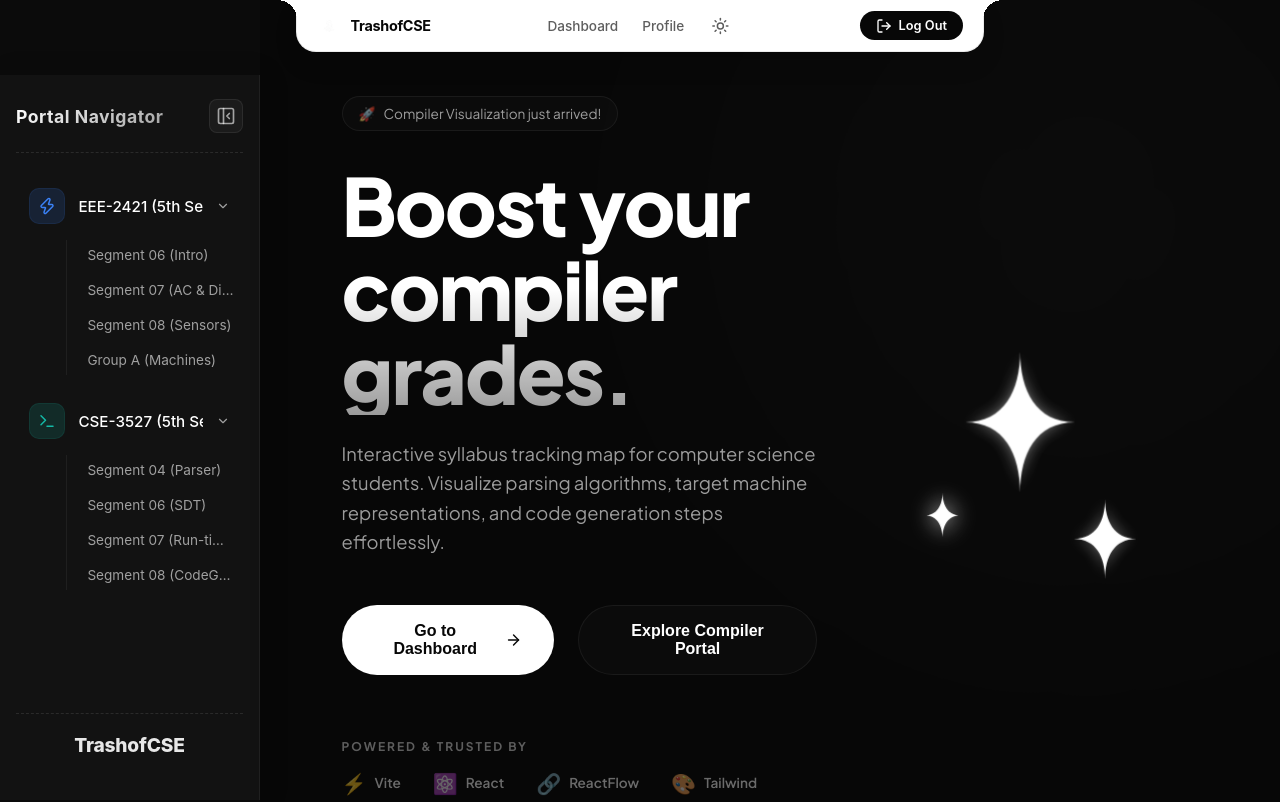
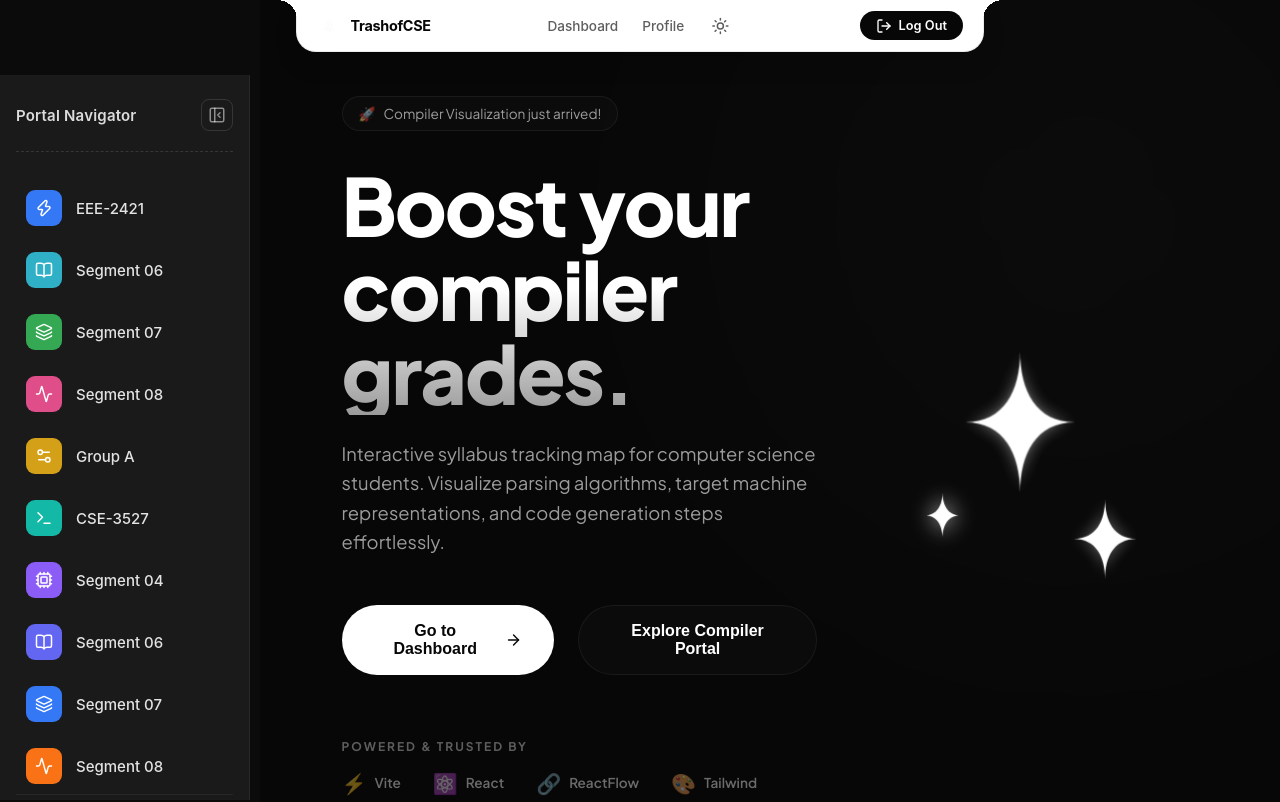
Before and after one commit to mongooseintown/TrashofCSE-Project, a React (Vite) app in the folder frontend/: page / in a window 1280 px wide. Shown: the top 802 px of the page. Built offline with nearby package versions, Linux system fonts and the light colour scheme; no server answers; sample sign-in values are in the browser's storage.

Commit message:
Rewrite Sidebar to exact Mobbin reference design with flat menu items and solid icon squares

```diff
--- a/frontend/src/components/Sidebar.css
+++ b/frontend/src/components/Sidebar.css
@@ -1,247 +1,193 @@
-/* Collapsible Glass Sidebar Navigator */
+/* ============================================
+   Sidebar — Exact replica of Mobbin reference
+   ============================================ */
+
 .glass-sidebar {
   position: fixed;
-  top: 75px; /* Aligned below Navbar */
+  top: 75px;
   left: 0;
   bottom: 0;
-  width: 260px;
-  background: rgba(20, 20, 20, 0.95);
-  backdrop-filter: blur(20px);
-  -webkit-backdrop-filter: blur(20px);
+  width: 250px;
+  background: #1a1a1a;
   border-right: 1px solid rgba(255, 255, 255, 0.06);
-  padding: 1.5rem 1rem;
+  padding: 24px 16px;
   display: flex;
   flex-direction: column;
-  transition: all 0.35s cubic-bezier(0.4, 0, 0.2, 1);
+  transition: width 0.3s cubic-bezier(0.4, 0, 0.2, 1),
+              padding 0.3s cubic-bezier(0.4, 0, 0.2, 1);
   z-index: 100;
-  color: var(--text-primary);
   overflow-y: auto;
-  box-shadow: 4px 0 24px rgba(0, 0, 0, 0.15);
+  overflow-x: hidden;
 }
 
 .glass-sidebar.collapsed {
-  width: 76px;
-  padding: 1.5rem 0.6rem;
+  width: 72px;
+  padding: 24px 10px;
   align-items: center;
 }
 
-/* Header & Toggle styling */
+/* ---- Header ---- */
 .sidebar-header {
   display: flex;
   align-items: center;
   justify-content: space-between;
   width: 100%;
-  padding-bottom: 1.2rem;
-  border-bottom: 1px dashed rgba(255, 255, 255, 0.1);
-  margin-bottom: 1.5rem;
+  padding-bottom: 20px;
+  border-bottom: 1px dashed rgba(255, 255, 255, 0.12);
+  margin-bottom: 28px;
+  flex-shrink: 0;
 }
 
 .glass-sidebar.collapsed .sidebar-header {
   justify-content: center;
-  border-bottom: 1px dashed rgba(255, 255, 255, 0.1);
-  padding-bottom: 1.2rem;
-  width: 100%;
 }
 
 .sidebar-title {
-  font-size: 1.1rem;
-  font-weight: 700;
-  letter-spacing: 0.5px;
-  color: var(--text-primary);
-  background: linear-gradient(135deg, #fff 0%, #a5a5a5 100%);
-  -webkit-background-clip: text;
-  -webkit-text-fill-color: transparent;
+  font-size: 15px;
+  font-weight: 600;
+  color: rgba(255, 255, 255, 0.85);
+  letter-spacing: 0.2px;
 }
 
 .sidebar-toggle-btn {
-  background: rgba(255, 255, 255, 0.04);
-  border: 1px solid rgba(255, 255, 255, 0.08);
-  border-radius: 8px;
-  width: 34px;
-  height: 34px;
+  width: 32px;
+  height: 32px;
   display: flex;
   align-items: center;
   justify-content: center;
-  color: var(--text-secondary);
+  background: transparent;
+  border: 1px solid rgba(255, 255, 255, 0.12);
+  border-radius: 8px;
+  color: rgba(255, 255, 255, 0.5);
   cursor: pointer;
-  transition: all 0.25s ease;
+  transition: all 0.2s ease;
+  flex-shrink: 0;
 }
 
 .sidebar-toggle-btn:hover {
-  background: rgba(255, 255, 255, 0.1);
-  color: var(--text-primary);
+  background: rgba(255, 255, 255, 0.06);
+  color: rgba(255, 255, 255, 0.8);
 }
 
-/* Sidebar Menu Items */
+/* ---- Menu ---- */
 .sidebar-menu {
   display: flex;
   flex-direction: column;
-  gap: 0.6rem;
+  gap: 6px;
   flex: 1;
   width: 100%;
 }
 
-.menu-group {
+/* ---- Each flat menu item ---- */
+.sidebar-item {
   display: flex;
-  flex-direction: column;
-  width: 100%;
+  align-items: center;
+  gap: 14px;
+  padding: 10px 10px;
+  border-radius: 10px;
+  cursor: pointer;
+  transition: background 0.15s ease;
+  user-select: none;
 }
 
-.menu-item {
-  display: flex;
-  align-items: center;
-  padding: 0.7rem 0.8rem;
-  border-radius: 12px;
-  cursor: pointer;
-  transition: all 0.2s ease;
-  user-select: none;
-  width: 100%;
-  gap: 0.85rem;
+.glass-sidebar.collapsed .sidebar-item {
+  justify-content: center;
+  padding: 10px 0;
 }
 
-.glass-sidebar.collapsed .menu-item {
-  justify-content: center;
-  padding: 0.7rem 0;
-  border-radius: 10px;
-}
-
-.menu-item:hover {
+.sidebar-item:hover {
   background: rgba(255, 255, 255, 0.04);
 }
 
-.menu-item.active {
+.sidebar-item.active {
   background: rgba(255, 255, 255, 0.06);
-  border: 1px solid rgba(255, 255, 255, 0.04);
 }
 
-/* Icon Badges */
-.menu-icon-wrapper {
+/* ---- Icon squares ---- */
+.sidebar-icon {
   width: 36px;
   height: 36px;
-  border-radius: 10px;
+  border-radius: 9px;
   display: flex;
   align-items: center;
   justify-content: center;
   flex-shrink: 0;
-  transition: transform 0.2s ease;
+  color: #fff;
 }
 
-.menu-item:hover .menu-icon-wrapper {
-  transform: scale(1.05);
+/* Solid color backgrounds matching the Mobbin reference palette */
+.sidebar-icon.icon-blue {
+  background: #3478f6;
 }
 
-/* Rounded Icon color themes mimicking the Mobbin mockup */
-.menu-icon-wrapper.gray-bg {
-  background: rgba(255, 255, 255, 0.08);
-  color: var(--text-primary);
+.sidebar-icon.icon-cyan {
+  background: #30b0c7;
 }
 
-.menu-icon-wrapper.blue-bg {
-  background: rgba(59, 130, 246, 0.15);
-  color: #3b82f6;
-  border: 1px solid rgba(59, 130, 246, 0.1);
+.sidebar-icon.icon-green {
+  background: #34a853;
 }
 
-.menu-icon-wrapper.teal-bg {
-  background: rgba(20, 184, 166, 0.15);
-  color: #14b8a6;
-  border: 1px solid rgba(20, 184, 166, 0.1);
+.sidebar-icon.icon-pink {
+  background: #e04e8a;
 }
 
-.menu-icon-wrapper.purple-bg {
-  background: rgba(139, 92, 246, 0.15);
-  color: #8b5cf6;
-  border: 1px solid rgba(139, 92, 246, 0.1);
+.sidebar-icon.icon-amber {
+  background: #d4a017;
 }
 
-.menu-label {
-  font-size: 0.95rem;
-  font-weight: 550;
-  color: var(--text-primary);
+.sidebar-icon.icon-teal {
+  background: #14b8a6;
+}
+
+.sidebar-icon.icon-purple {
+  background: #8b5cf6;
+}
+
+.sidebar-icon.icon-indigo {
+  background: #6366f1;
+}
+
+.sidebar-icon.icon-orange {
+  background: #f97316;
+}
+
+/* ---- Labels ---- */
+.sidebar-label {
+  font-size: 15px;
+  font-weight: 500;
+  color: rgba(255, 255, 255, 0.88);
   white-space: nowrap;
   overflow: hidden;
   text-overflow: ellipsis;
-  flex: 1;
   display: flex;
   align-items: center;
-  gap: 0.5rem;
+  gap: 6px;
 }
 
-.menu-chevron {
-  color: var(--text-secondary);
-  display: flex;
-  align-items: center;
+.sidebar-lock-icon {
+  color: rgba(255, 255, 255, 0.3);
 }
 
-.lock-indicator-badge {
-  color: rgba(255, 255, 255, 0.35);
-  margin-left: 2px;
+/* ---- Footer ---- */
+.sidebar-footer {
+  margin-top: auto;
+  padding-top: 20px;
+  border-top: 1px solid rgba(255, 255, 255, 0.06);
+  text-align: center;
+  flex-shrink: 0;
 }
 
-/* Submenu layout */
-.submenu {
-  display: flex;
-  flex-direction: column;
-  margin-left: 3.1rem;
-  margin-top: 0.3rem;
-  margin-bottom: 0.5rem;
-  border-left: 1px solid rgba(255, 255, 255, 0.06);
-  padding-left: 0.8rem;
-  gap: 0.4rem;
-  animation: slideDown 0.25s ease-out;
+.sidebar-brand {
+  font-size: 18px;
+  font-weight: 800;
+  color: rgba(255, 255, 255, 0.9);
+  letter-spacing: -0.3px;
 }
 
-@keyframes slideDown {
-  from { opacity: 0; transform: translateY(-8px); }
-  to { opacity: 1; transform: translateY(0); }
-}
-
-.submenu-item {
-  font-size: 0.85rem;
-  color: var(--text-secondary);
-  padding: 0.4rem 0.5rem;
-  border-radius: 6px;
-  cursor: pointer;
-  transition: all 0.2s ease;
-  white-space: nowrap;
-  overflow: hidden;
-  text-overflow: ellipsis;
-}
-
-.submenu-item:hover {
-  color: var(--text-primary);
-  background: rgba(255, 255, 255, 0.03);
-}
-
-.submenu-item.active {
-  color: var(--text-primary);
-  font-weight: 600;
-  background: rgba(255, 255, 255, 0.05);
-}
-
-/* Sidebar Footer Branding */
-.sidebar-footer-brand {
-  margin-top: auto;
-  padding: 1.2rem 0;
-  display: flex;
-  justify-content: center;
-  align-items: center;
-  border-top: 1px dashed rgba(255, 255, 255, 0.1);
-  width: 100%;
-}
-
-.footer-brand {
-  font-size: 1.2rem;
-  font-weight: 800;
-  letter-spacing: -0.2px;
-  color: #fff;
-  opacity: 0.9;
-  text-align: center;
-}
-
-/* Custom Scrollbar for Sidebar */
+/* ---- Custom Scrollbar ---- */
 .glass-sidebar::-webkit-scrollbar {
-  width: 4px;
+  width: 3px;
 }
 
 .glass-sidebar::-webkit-scrollbar-track {
@@ -249,10 +195,25 @@
 }
 
 .glass-sidebar::-webkit-scrollbar-thumb {
-  background: rgba(255, 255, 255, 0.1);
+  background: rgba(255, 255, 255, 0.08);
   border-radius: 10px;
 }
 
 .glass-sidebar::-webkit-scrollbar-thumb:hover {
-  background: rgba(255, 255, 255, 0.25);
+  background: rgba(255, 255, 255, 0.18);
 }
+
+/* ---- Mobile ---- */
+@media (max-width: 768px) {
+  .glass-sidebar {
+    width: 240px;
+    z-index: 1000;
+  }
+
+  .glass-sidebar.collapsed {
+    width: 0;
+    padding: 0;
+    border-right: none;
+    overflow: hidden;
+  }
+}
--- a/frontend/src/components/Sidebar.jsx
+++ b/frontend/src/components/Sidebar.jsx
@@ -1,16 +1,16 @@
 import React, { useState, useEffect } from 'react';
 import { useNavigate, useLocation } from 'react-router-dom';
 import {
-  Home,
   Zap,
   Terminal,
-  User,
   PanelLeftClose,
   PanelLeft,
   Lock,
-  ChevronDown,
-  ChevronRight,
-  BookOpen
+  BookOpen,
+  Layers,
+  Cpu,
+  Activity,
+  Settings2
 } from 'lucide-react';
 import './Sidebar.css';
 
@@ -19,10 +19,6 @@ const Sidebar = () => {
   const location = useLocation();
   const [isCollapsed, setIsCollapsed] = useState(false);
   const [isAdmin, setIsAdmin] = useState(false);
-
-  // Expanded state for nested course menus
-  const [eeeExpanded, setEeeExpanded] = useState(true);
-  const [compilerExpanded, setCompilerExpanded] = useState(true);
 
   useEffect(() => {
     const storedUser = localStorage.getItem('user');
@@ -38,7 +34,6 @@ const Sidebar = () => {
 
   const toggleSidebar = () => {
     setIsCollapsed(!isCollapsed);
-    // Dispatch custom event to notify parent containers of sidebar size change
     setTimeout(() => {
       window.dispatchEvent(new Event('resize'));
     }, 100);
@@ -52,12 +47,80 @@ const Sidebar = () => {
     }
   };
 
-  // Helper to determine active link
-  const isActive = (path) => location.pathname === path;
+  const isActive = (path) => location.pathname === path || location.pathname.startsWith(path + '/');
+
+  // Flat menu items — each one is a simple row like the reference image
+  const menuItems = [
+    {
+      label: 'EEE-2421',
+      path: '/eee',
+      icon: <Zap size={18} />,
+      colorClass: 'icon-blue'
+    },
+    {
+      label: 'Segment 06',
+      path: '/eee/segment-06',
+      icon: <BookOpen size={18} />,
+      colorClass: 'icon-cyan'
+    },
+    {
+      label: 'Segment 07',
+      path: '/eee/segment-07',
+      icon: <Layers size={18} />,
+      colorClass: 'icon-green'
+    },
+    {
+      label: 'Segment 08',
+      path: '/eee/segment-08',
+      icon: <Activity size={18} />,
+      colorClass: 'icon-pink'
+    },
+    {
+      label: 'Group A',
+      path: '/eee/group-a',
+      icon: <Settings2 size={18} />,
+      colorClass: 'icon-amber'
+    },
+    {
+      label: 'CSE-3527',
+      path: '/compiler',
+      icon: <Terminal size={18} />,
+      colorClass: 'icon-teal',
+      requiresAdmin: true
+    },
+    {
+      label: 'Segment 04',
+      path: '/compiler/segment-04',
+      icon: <Cpu size={18} />,
+      colorClass: 'icon-purple',
+      requiresAdmin: true
+    },
+    {
+      label: 'Segment 06',
+      path: '/compiler/segment-06',
+      icon: <BookOpen size={18} />,
+      colorClass: 'icon-indigo',
+      requiresAdmin: true
+    },
+    {
+      label: 'Segment 07',
+      path: '/compiler/segment-07',
+      icon: <Layers size={18} />,
+      colorClass: 'icon-blue',
+      requiresAdmin: true
+    },
+    {
+      label: 'Segment 08',
+      path: '/compiler/segment-08',
+      icon: <Activity size={18} />,
+      colorClass: 'icon-orange',
+      requiresAdmin: true
+    },
+  ];
 
   return (
     <div className={`glass-sidebar ${isCollapsed ? 'collapsed' : ''}`}>
-      {/* Sidebar Header */}
+      {/* Header */}
       <div className="sidebar-header">
         {!isCollapsed && <span className="sidebar-title">Portal Navigator</span>}
         <button
@@ -65,150 +128,37 @@ const Sidebar = () => {
           onClick={toggleSidebar}
           title={isCollapsed ? "Expand Sidebar" : "Collapse Sidebar"}
         >
-          {isCollapsed ? <PanelLeft size={20} /> : <PanelLeftClose size={20} />}
+          {isCollapsed ? <PanelLeft size={18} /> : <PanelLeftClose size={18} />}
         </button>
       </div>
 
-      {/* Navigation Items */}
+      {/* Flat Menu Items */}
       <div className="sidebar-menu">
-
-        {/* Item 1: EEE 101 */}
-        <div className="menu-group">
+        {menuItems.map((item, idx) => (
           <div
-            className={`menu-item has-sub ${isActive('/eee') ? 'active' : ''}`}
-            onClick={() => {
-              if (isCollapsed) {
-                setIsCollapsed(false);
-                setEeeExpanded(true);
-              } else {
-                setEeeExpanded(!eeeExpanded);
-              }
-            }}
+            key={idx}
+            className={`sidebar-item ${isActive(item.path) ? 'active' : ''}`}
+            onClick={() => handleNav(item.path, item.requiresAdmin)}
           >
-            <div className="menu-icon-wrapper blue-bg" onClick={(e) => {
-              if (isCollapsed) return;
-              e.stopPropagation();
-              handleNav('/eee');
-            }}>
-              <Zap size={18} />
+            <div className={`sidebar-icon ${item.colorClass}`}>
+              {item.icon}
             </div>
             {!isCollapsed && (
-              <>
-                <span className="menu-label" onClick={(e) => {
-                  e.stopPropagation();
-                  handleNav('/eee');
-                }}>EEE-2421 (5th Sem)</span>
-                <span className="menu-chevron">
-                  {eeeExpanded ? <ChevronDown size={14} /> : <ChevronRight size={14} />}
-                </span>
-              </>
+              <span className="sidebar-label">
+                {item.label}
+                {item.requiresAdmin && !isAdmin && (
+                  <Lock size={11} className="sidebar-lock-icon" />
+                )}
+              </span>
             )}
           </div>
-
-          {/* EEE Submenu */}
-          {!isCollapsed && eeeExpanded && (
-            <div className="submenu">
-              <div
-                className={`submenu-item ${isActive('/eee/segment-06') ? 'active' : ''}`}
-                onClick={() => handleNav('/eee/segment-06')}
-              >
-                <span>Segment 06 (Intro)</span>
-              </div>
-              <div
-                className={`submenu-item ${isActive('/eee/segment-07') ? 'active' : ''}`}
-                onClick={() => handleNav('/eee/segment-07')}
-              >
-                <span>Segment 07 (AC & Displays)</span>
-              </div>
-              <div
-                className={`submenu-item ${isActive('/eee/segment-08') ? 'active' : ''}`}
-                onClick={() => handleNav('/eee/segment-08')}
-              >
-                <span>Segment 08 (Sensors)</span>
-              </div>
-              <div
-                className={`submenu-item ${isActive('/eee/group-a') ? 'active' : ''}`}
-                onClick={() => handleNav('/eee/group-a')}
-              >
-                <span>Group A (Machines)</span>
-              </div>
-            </div>
-          )}
-        </div>
-
-        {/* Item 2: Compiler Design */}
-        <div className="menu-group">
-          <div
-            className={`menu-item has-sub ${isActive('/compiler') ? 'active' : ''}`}
-            onClick={() => {
-              if (isCollapsed) {
-                setIsCollapsed(false);
-                setCompilerExpanded(true);
-              } else {
-                setCompilerExpanded(!compilerExpanded);
-              }
-            }}
-          >
-            <div className="menu-icon-wrapper teal-bg" onClick={(e) => {
-              if (isCollapsed) return;
-              e.stopPropagation();
-              handleNav('/compiler', true);
-            }}>
-              <Terminal size={18} />
-            </div>
-            {!isCollapsed && (
-              <>
-                <span className="menu-label" onClick={(e) => {
-                  e.stopPropagation();
-                  handleNav('/compiler', true);
-                }}>
-                  CSE-3527 (5th Sem)
-                  {!isAdmin && <Lock size={12} className="lock-indicator-badge" />}
-                </span>
-                <span className="menu-chevron">
-                  {compilerExpanded ? <ChevronDown size={14} /> : <ChevronRight size={14} />}
-                </span>
-              </>
-            )}
-          </div>
-
-          {/* Compiler Submenu */}
-          {!isCollapsed && compilerExpanded && (
-            <div className="submenu">
-              <div
-                className={`submenu-item ${isActive('/compiler/segment-04') ? 'active' : ''}`}
-                onClick={() => handleNav('/compiler/segment-04', true)}
-              >
-                <span>Segment 04 (Parser)</span>
-              </div>
-              <div
-                className={`submenu-item ${isActive('/compiler/segment-06') ? 'active' : ''}`}
-                onClick={() => handleNav('/compiler/segment-06', true)}
-              >
-                <span>Segment 06 (SDT)</span>
-              </div>
-              <div
-                className={`submenu-item ${isActive('/compiler/segment-07') ? 'active' : ''}`}
-                onClick={() => handleNav('/compiler/segment-07', true)}
-              >
-                <span>Segment 07 (Run-time)</span>
-              </div>
-              <div
-                className={`submenu-item ${isActive('/compiler/segment-08') ? 'active' : ''}`}
-                onClick={() => handleNav('/compiler/segment-08', true)}
-              >
-                <span>Segment 08 (CodeGen)</span>
-              </div>
-            </div>
-          )}
-        </div>
-
+        ))}
       </div>
 
-      {/* Footer Branding */}
+      {/* Footer — TrashofCSE Logo */}
       {!isCollapsed && (
-        <div className="sidebar-footer-brand">
-          <div className="footer-brand">TrashofCSE</div>
+        <div className="sidebar-footer">
+          <span className="sidebar-brand">TrashofCSE</span>
         </div>
       )}
     </div>
```
